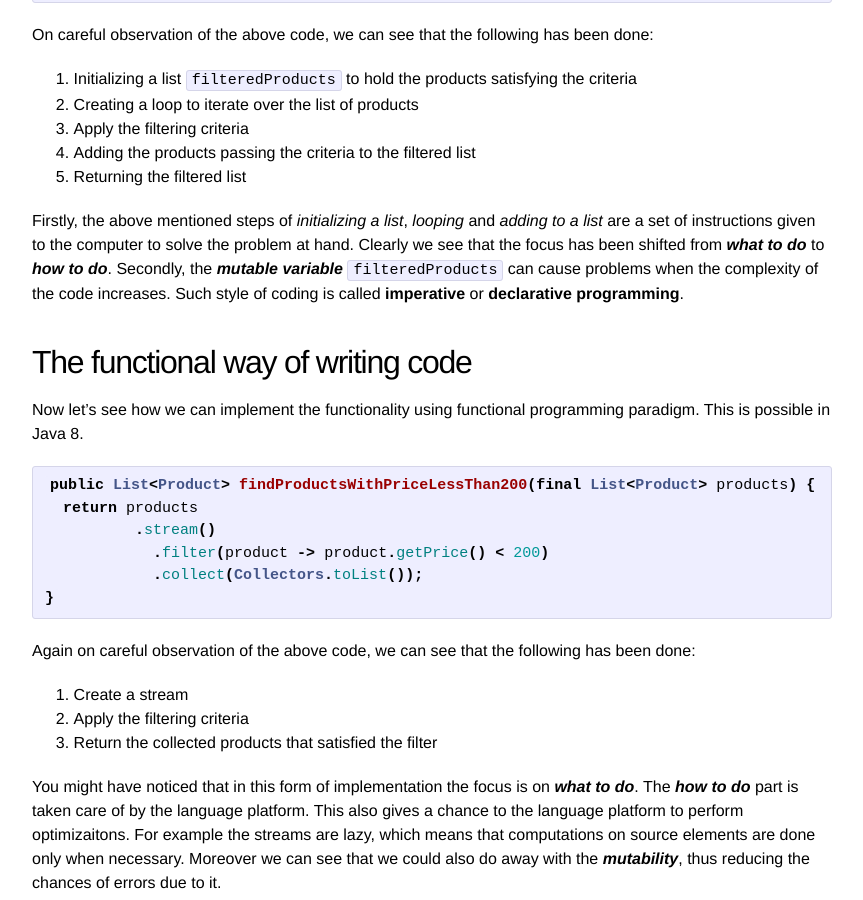
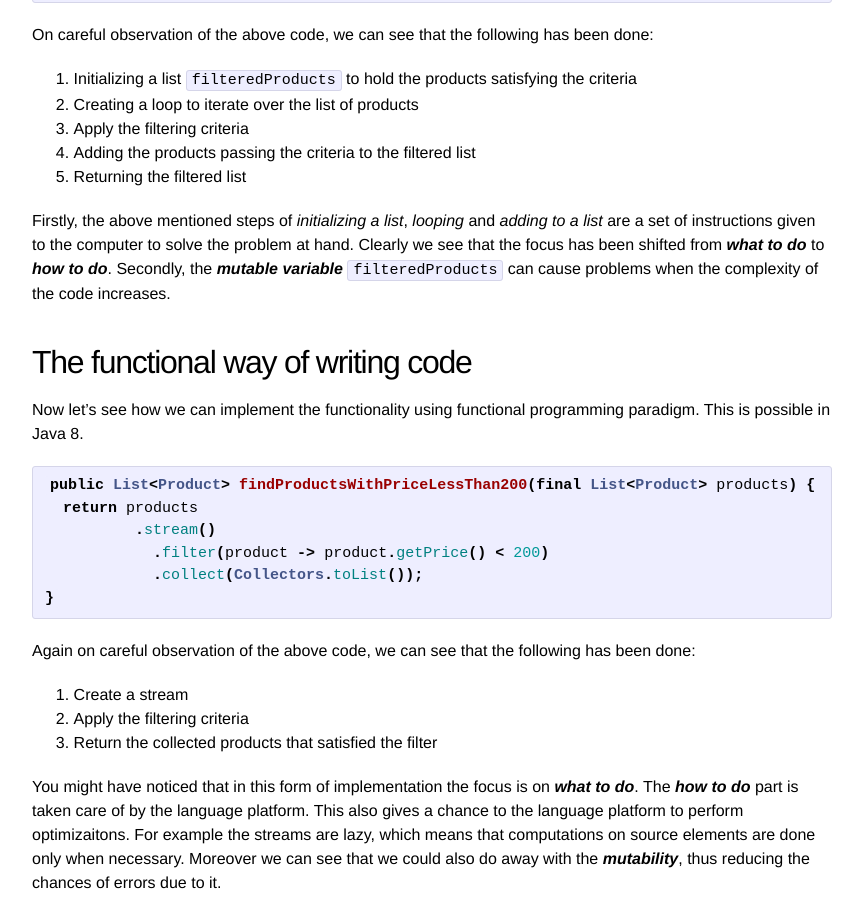
Before and after one commit to praveer09/praveer09.github.io, a Jekyll site: the page built from _posts/2014-06-13-functional-programming-for-the-object-oriented-minds.markdown, in a window 1280 px wide and 900 px high, scrolled down 788 px. Shown: the whole window, without its empty margins (208-1071 px from the left). Built offline with Jekyll 4.4.1, drawn with Linux system fonts in a browser that asks for light colours.

Commit message:
Correcting the minor error.

```diff
--- a/_posts/2014-06-13-functional-programming-for-the-object-oriented-minds.markdown
+++ b/_posts/2014-06-13-functional-programming-for-the-object-oriented-minds.markdown
@@ -40,7 +40,7 @@ On careful observation of the above code, we can see that the following has been
 Firstly, the above mentioned steps of _initializing a list_, _looping_ and _adding to a list_ are a set of instructions
 given to the computer to solve the problem at hand. Clearly we see that the focus has been shifted from
 ___what to do___ to ___how to do___. Secondly, the ___mutable variable___ `filteredProducts` can cause problems when
-the complexity of the code increases. Such style of coding is called __imperative__ or __declarative programming__.
+the complexity of the code increases.
 
 ## The functional way of writing code
 
```
